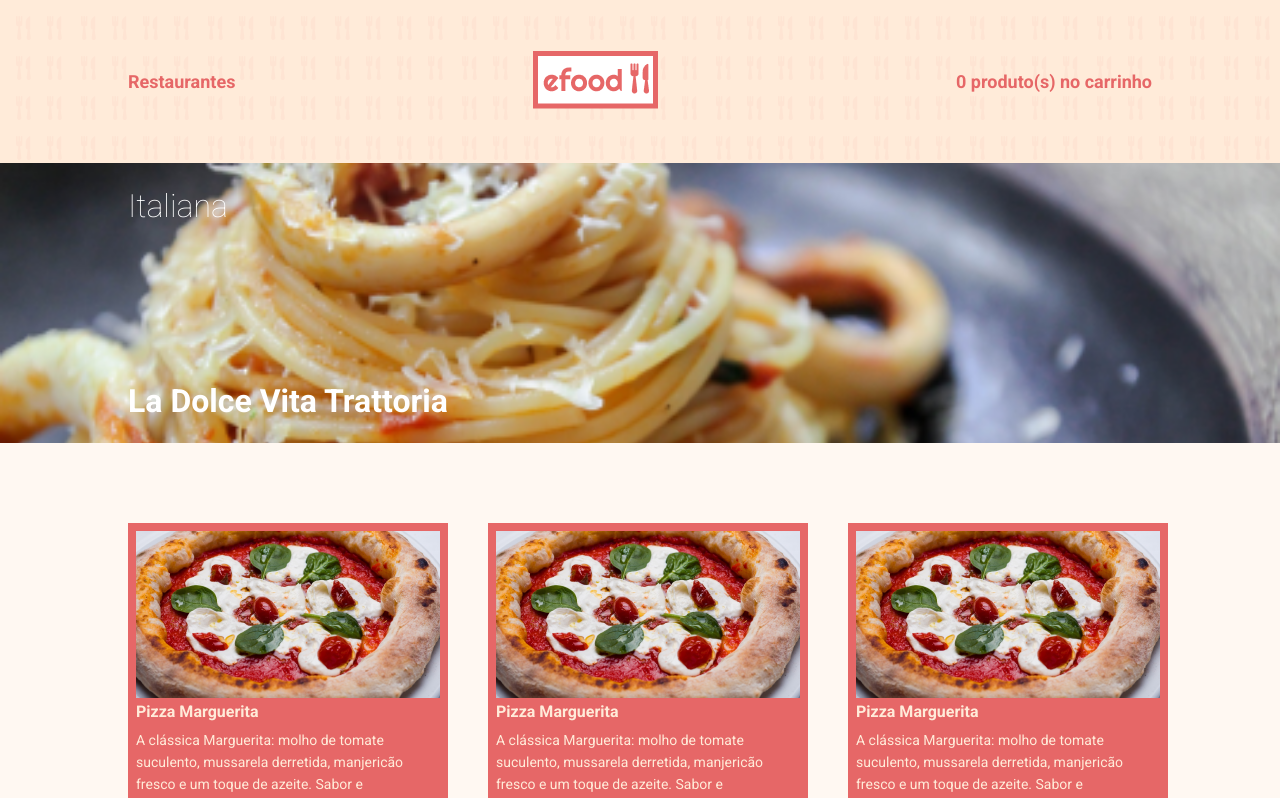
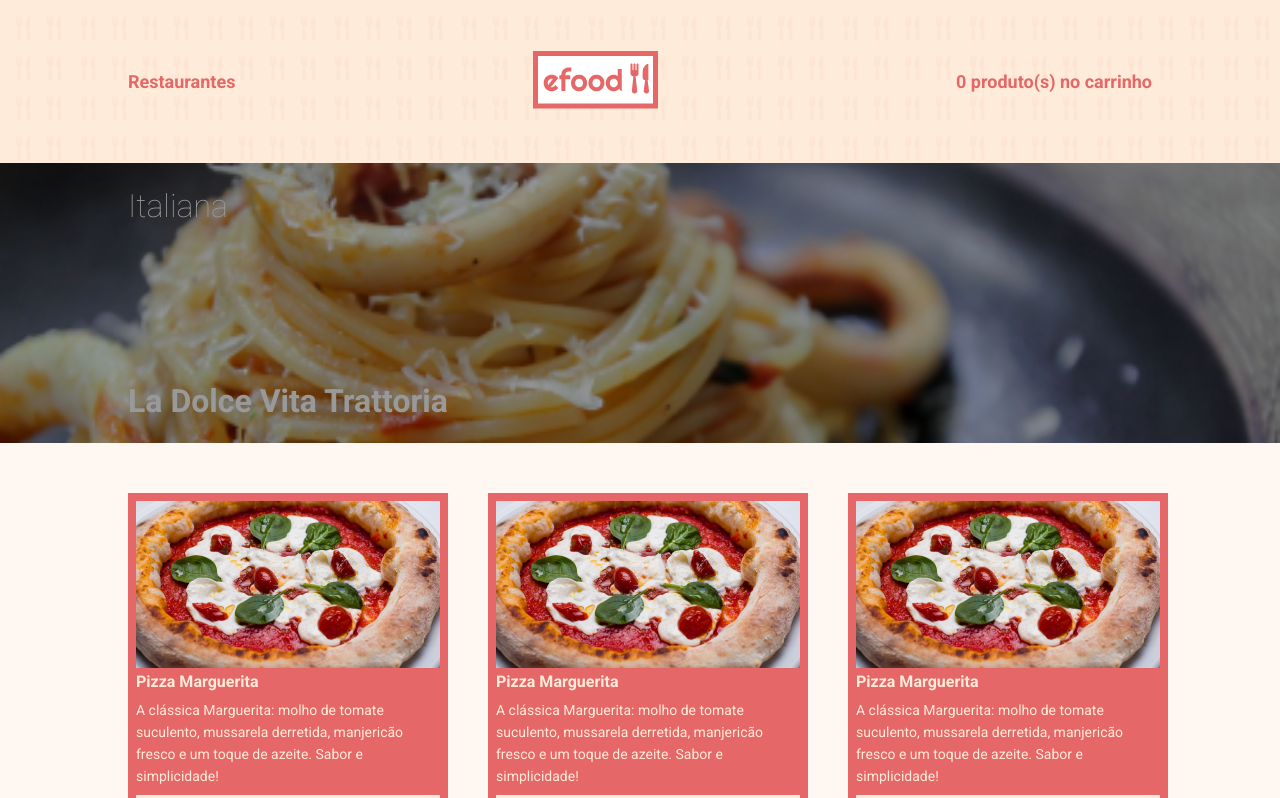
Before and after one commit to ElisbertoJunior/Efood, a React (Create React App) app: page /perfil in a window 1280 px wide. Shown: the top 798 px of the page. Built offline with nearby package versions, Linux system fonts and the light colour scheme.

Commit message:
finalizando parte 1

```diff
--- a/src/components/Banner/styles.ts
+++ b/src/components/Banner/styles.ts
@@ -2,13 +2,26 @@ import styled from 'styled-components'
 import { colors } from '../../styles'
 
 export const BannerContainer = styled.div`
+  position: absolute;
   width: 100%;
   height: 280px;
   background-repeat: no-repeat;
+
   background-size: cover;
   padding-top: 24px;
   padding-bottom: 32px;
   color: ${colors.cardColor};
+
+  &::after {
+    position: absolute;
+    background-color: #000;
+    width: 100%;
+    height: 100%;
+    top: 0;
+    left: 0;
+    content: '';
+    opacity: 0.4;
+  }
 `
 export const TypeTitle = styled.h2`
   font-weight: 100;
--- a/src/components/ProductsList/styles.ts
+++ b/src/components/ProductsList/styles.ts
@@ -16,4 +16,5 @@ export const MenuListContent = styled(ProductsContent)`
   grid-template-columns: repeat(3, 1fr);
   grid-column-gap: 40px;
   grid-row-gap: 40px;
+  margin-top: 250px;
 `
```
